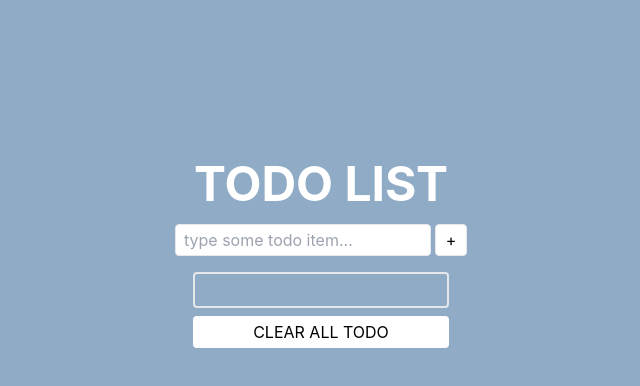
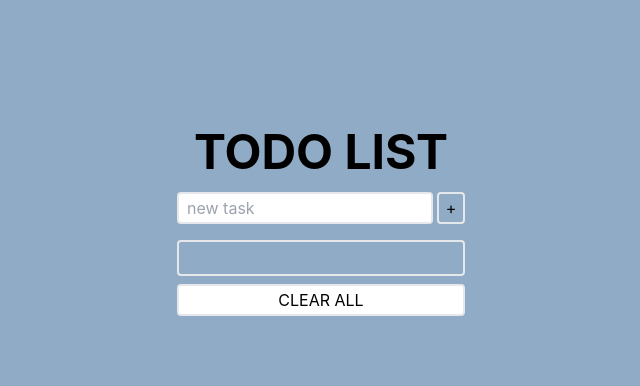
Before and after one commit to yyellen/react-todo-list, a React (Create React App) app: page / in a window 1280 px wide. Shown: the top 386 px of the page, without its empty margins (319-959 px from the left). Built offline with nearby package versions, Linux system fonts and the light colour scheme.

Commit message:
refactor: update and renamed TodoList component

```diff
--- a/src/components/Todolist/index.js
+++ b/src/components/Todolist/index.js
@@ -1,11 +1,13 @@
 import { useEffect, useRef, useState } from "react";
+import TodoForm from "../TodoForm";
+import TodoItem from "../TodoItem";
+import Button from "../Button";
 
-const Todolist = () => {
+const TodoList = () => {
   const inputRef = useRef();
   const [todos, setTodos] = useState([]);
 
-  const addTodo = (e) => {
-    e.preventDefault();
+  const addTodo = () => {
     setTodos([...todos, { text: inputRef.current.value, completed: false, editing: false }]);
     inputRef.current.value = "";
   };
@@ -82,43 +84,31 @@ const Todolist = () => {
   }, [todos]);
 
   return (
-    <div className="flex flex-col items-center w-[50%] mt-40">
-      <h1 className="text-5xl font-bold text-white">TODO LIST</h1>
-      <form className="w-[80%] mt-4 flex justify-center" onSubmit={addTodo}>
-        <input type="text" ref={inputRef} className="w-64 p-2 h-8 border-[1px] rounded" placeholder="type some todo item..."/>
-        <button type="submit" className="w-8 h-8 ml-1 bg-white border-[1px] rounded">+</button>
-      </form>
-      <div className="mt-4 p-4 border-2 rounded w-64">
+    <div className="flex flex-col items-center w-[80%] mt-32">
+      <h1 className="text-5xl font-bold text-black">TODO LIST</h1>
+      <TodoForm
+        inputRef={inputRef}
+        addTodo={addTodo}/>
+      <div className="w-72 mt-4 p-4 border-2 rounded">
         {
           todos.map((todo, index) => {
             return (
-              <div className="w-full h-8 flex items-center border-[1px] rounded mt-2 first:mt-0 p-2 justify-between" key={index}>
-                <div className="flex">
-                  <input type="checkbox" className="checkBox mr-1" onClick={() => toggleTodo(index)}/>
-                  <div style={{ textDecoration: todo.completed ? "line-through" : "" }}>
-                  {todo.editing ? (
-                  <input type="text" className="w-[80%] ml-1 pl-1" defaultValue={todo.text} onBlur={(e) => editTodo(e.target.value, index)} autoFocus/>
-                  ) : (
-                    todo.text
-                  )}
-                  </div>
-                </div>
-                {todo.editing ? (
-                <button className="w-10 h-6 p-0 flex justify-center items-center bg-white border-[1px] rounded-lg" onClick={() => toggleEditing(index)}>save</button>
-                ) : (
-                  <div className="flex justify-between">
-                    <button type="button" className="w-10 h-6 p-0 flex justify-center items-center bg-white border-[1px] rounded-lg" onClick={() => toggleEditing(index)}>edit</button>
-                    <button type="button" className="w-6 h-6 p-0 flex justify-center items-center bg-white border-[1px] rounded-full" onClick={() => removeTodo(index)}>x</button>
-                  </div>
-                )}
-              </div>
+              <TodoItem
+                key={index}
+                index={index}
+                todo={todo}
+                toggleTodo={() => toggleTodo(index)}
+                removeTodo={() => removeTodo(index)}
+                toggleEditing={() => toggleEditing(index)}
+                editTodo={editTodo}
+              />
             )
           })
         }
       </div>
-      <button type="button" className="button w-64 h-8 flex items-center justify-center rounded bg-white mt-2" onClick={clearAllTodo}>CLEAR ALL TODO</button>
+      <Button text="CLEAR ALL" onClick={clearAllTodo} className="w-72 h-8 flex items-center justify-center border-[2px] rounded bg-white mt-2"/>
     </div>
   )
 };
 
-export default Todolist;
+export default TodoList;
```
